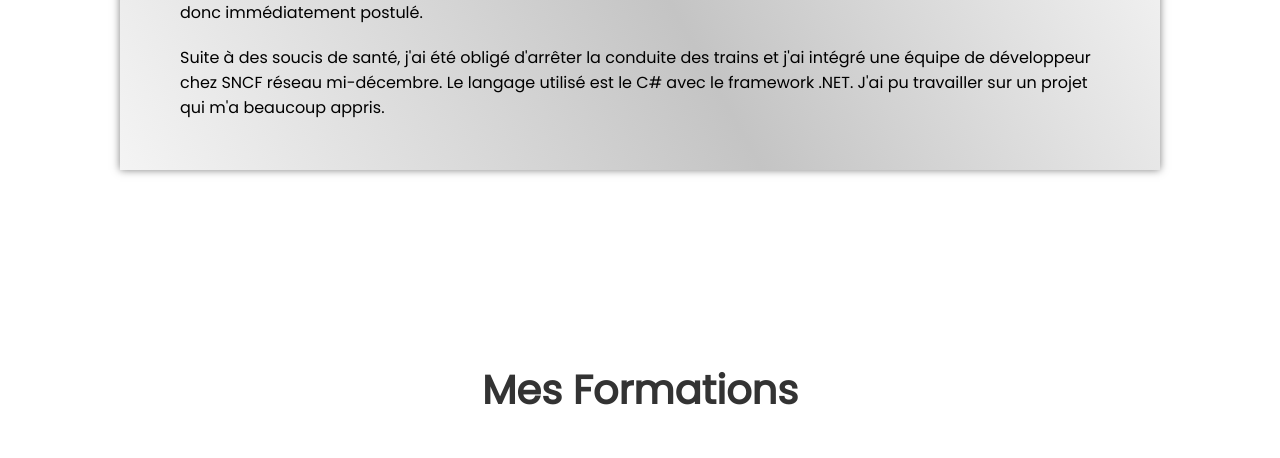
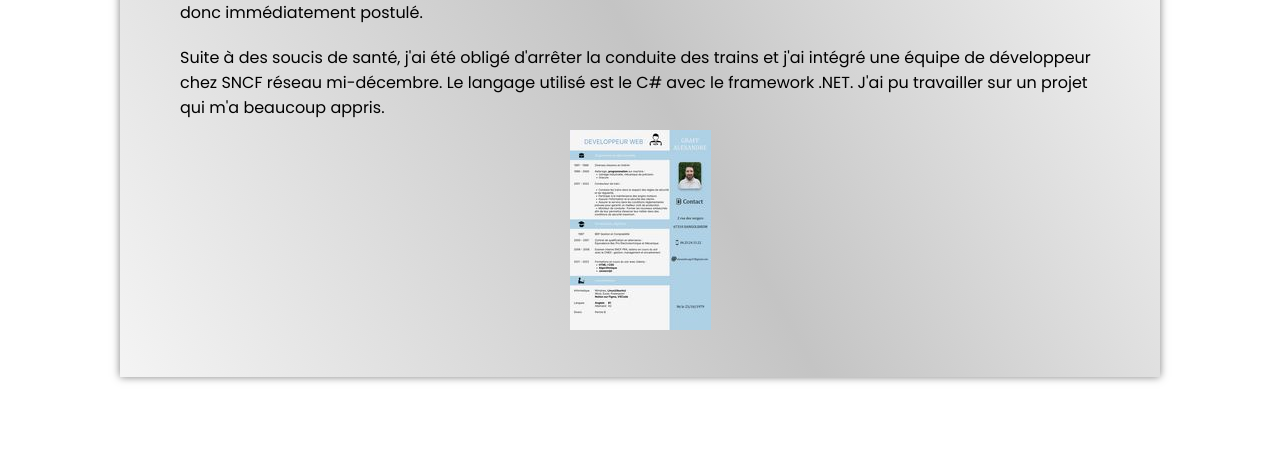
Before and after one commit to alexandreg67/Porfolio, a plain HTML site: page index.html in a window 1280 px wide. Shown: the part 1200-1658 px from the top of the page. Drawn offline with nearby package versions, Linux system fonts and the light colour scheme; a script that the page names is missing.

Commit message:
Ajout du CV

```diff
--- a/index.html
+++ b/index.html
@@ -126,6 +126,7 @@
 
                 <li>Suite à des soucis de santé, j'ai été obligé d'arrêter la conduite des trains et j'ai intégré une équipe de développeur chez SNCF réseau mi-décembre. Le langage utilisé est le C# avec le framework .NET. J'ai pu travailler sur un projet qui m'a beaucoup appris.</li>
             </ul>
+            <a href="./ressources/CV.jpg" target="_blank"><img src="./ressources/miniature_CV.jpg" alt="image de mon cv" title="Mon CV"></a>
 
         </div>
 
--- a/style.css
+++ b/style.css
@@ -475,7 +475,6 @@ h1 {
 
 
 #presentation {
-
     padding: 80px 120px 80px 120px;
 }
 
@@ -485,6 +484,12 @@ h1 {
     padding: 40px;
     box-shadow: 0px 0px 8px rgba(0, 0, 0, 0.5);
 }
+
+.presentation a {
+    display: block;
+    text-align: center;
+}
+
 .presentation h2 {
     text-align: center;
     padding-bottom: 20px;
```
Also changed, not shown: ressources/miniature_CV.jpg (added).
